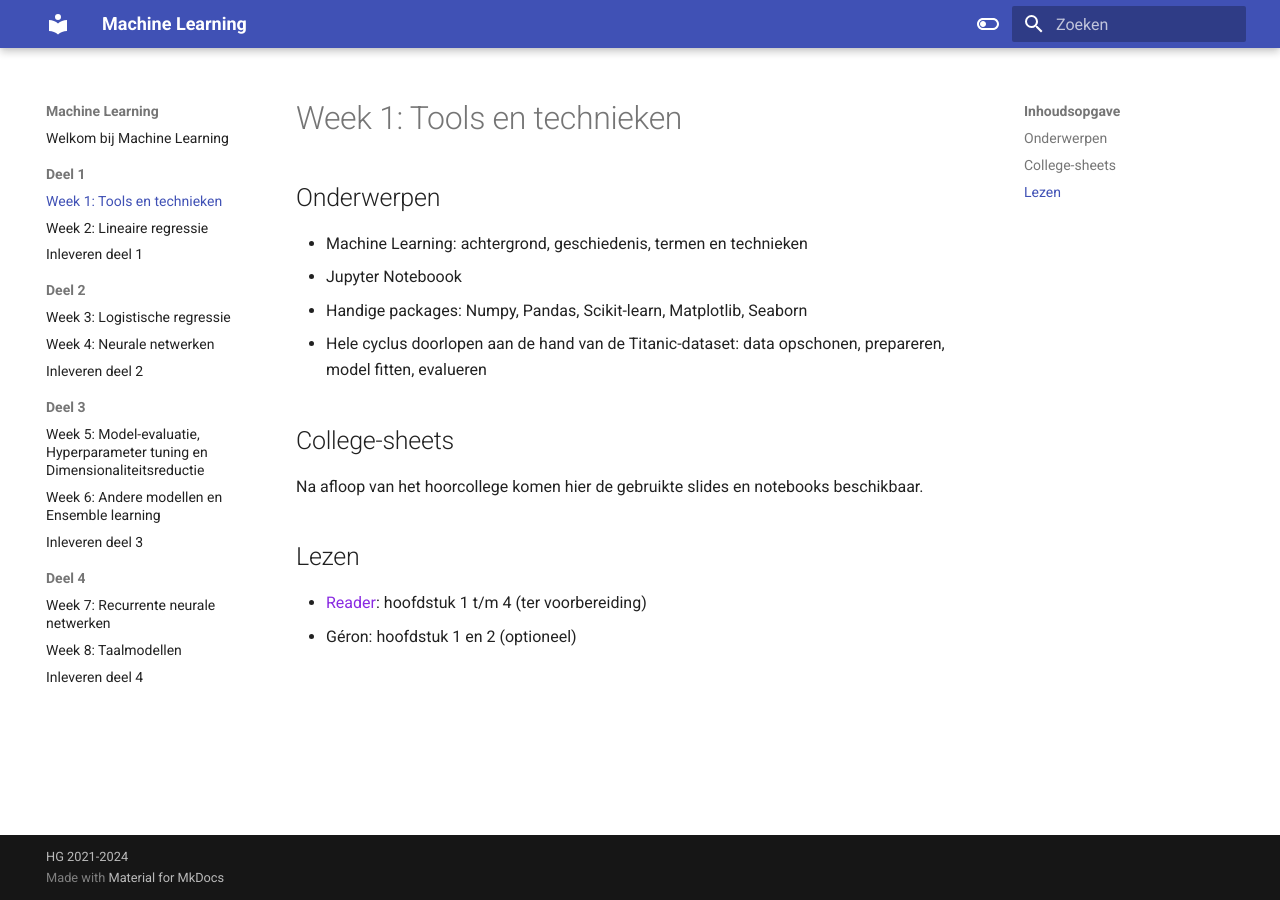
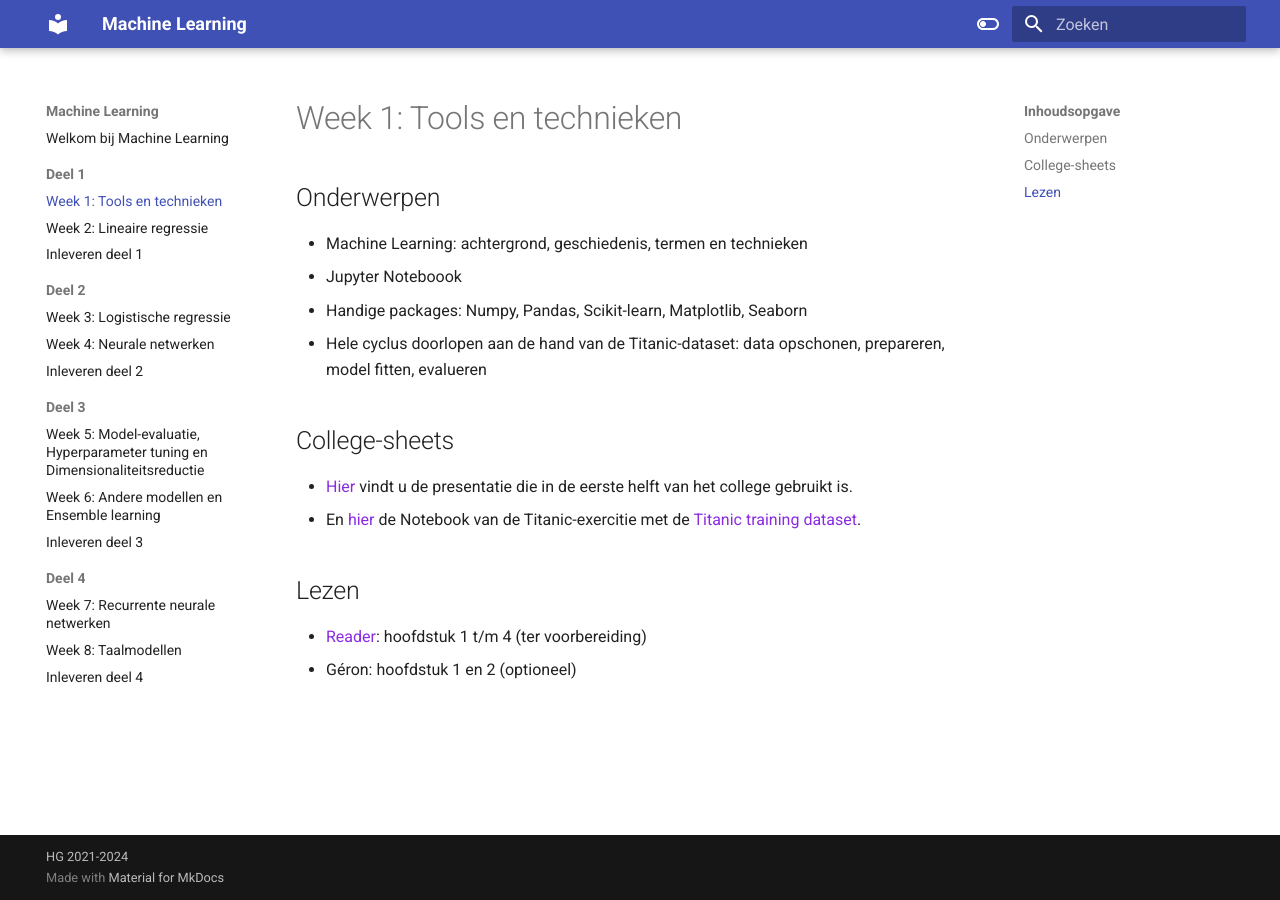
Before and after one commit to hanze-hbo-ict/Machine-Learning, an MkDocs documentation site: the page built from docs/deel1/week1.md, in a window 1280 px wide. Built offline with MkDocs 1.6.1 and Material for MkDocs 9.7.7, drawn with Linux system fonts in a browser that asks for light colours.

Commit message:
Updated reader and week 1 materials

```diff
--- a/docs/deel1/week1.md
+++ b/docs/deel1/week1.md
@@ -9,11 +9,8 @@
 
 ## College-sheets
 
-Na afloop van het hoorcollege komen hier de gebruikte slides en notebooks beschikbaar.
-<!--
 * [Hier](../lectures/wk1/ML_wk1_Methoden-Technieken.pptx) vindt u de presentatie die in de eerste helft van het college gebruikt is.
 * En [hier](../lectures/wk1/livecoding/Titanic.ipynb) de Notebook van de Titanic-exercitie met de [Titanic training dataset](../lectures/wk1/livecoding/titanic-train.csv).
--->
 
 ## Lezen
 
```
Also changed, not shown: 1 other file.
